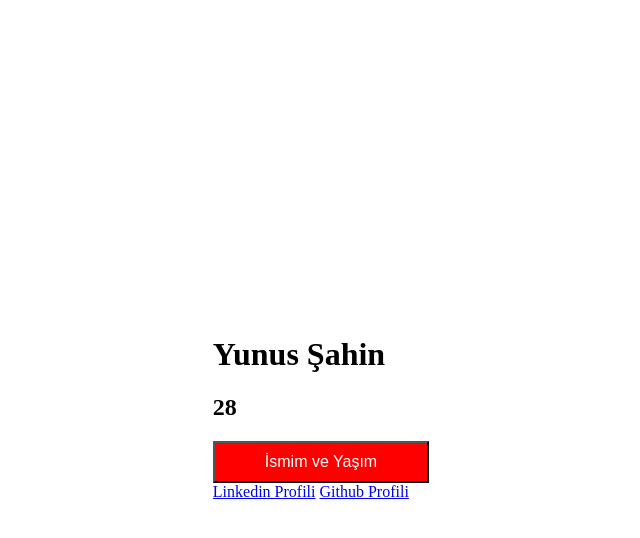
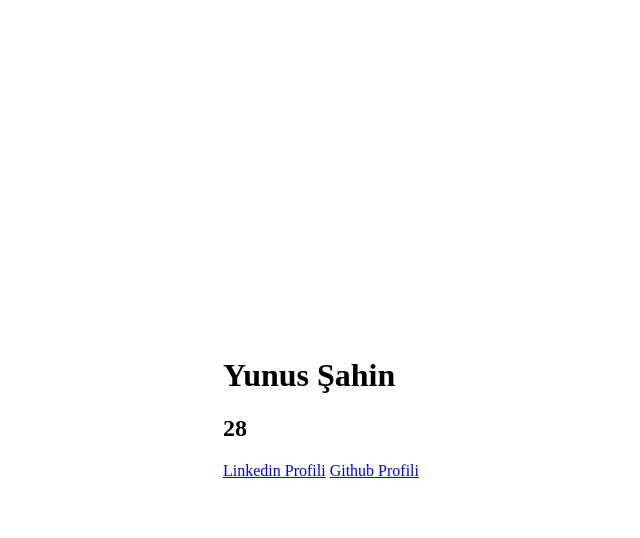
Before and after one commit to 94-Istanbul-Front-End-Bootcamp/odev-1-yunusssahin, a plain HTML site: page index.html in a window 1280 px wide. Both pictures are taken after a click on the button "İsim ve Yaşımı Getir". Shown: the whole page, without its empty margins (319-959 px from the left). Drawn offline with Linux system fonts and the light colour scheme.

Commit message:
button görüntüsü kaldırıldı son hali

```diff
--- a/index.html
+++ b/index.html
@@ -6,16 +6,7 @@
         <meta name="viewport" content="width=device-width, initial-scale=1.0">
         <title>Odev Hafta 1 - Yunus Şahin</title>
         <style>
-           /* .button {
-                 background-color: #4CAF50; /* Green */
-                /* border: none;
-                 color: white;
-                 padding: 15px 32px;
-                 text-align: center;
-                 text-decoration: none;
-                 display: inline-block;
-                 font-size: 16px;
-            }*/
+
             body {
                 display: flex;
                 justify-content: center;
@@ -25,10 +16,10 @@
         </style>
     </head>
     <body>
-        <div>
+        <div class="parent">
             <h1 id="nameSurname"></h1>
             <h2 id="age"></h2>
-            <button href="#" class="button" id="fullName">İsim ve Yaşımı Getir</button>
+            <button  class="button" id="fullName">İsim ve Yaşımı Getir</button>
             <div>
                 <a  id="linkedinUrl" target="_blank">Linkedin Profili</a>
                 <a  id="githubUrl" target="_blank">Github Profili</a>
--- a/index.js
+++ b/index.js
@@ -10,8 +10,9 @@ document.getElementById("fullName").style.fontSize = "16px";
 btnfullName.onclick=function(){
     document.getElementById("nameSurname").innerHTML =fName + " " + lName;
     document.getElementById("age").innerHTML =age;
-    document.getElementById("fullName").style.backgroundColor = "red";
-    document.getElementById("fullName").innerHTML = "İsmim ve Yaşım";
+    var parent = document.querySelector(".parent");
+    var button = document.querySelector(".button");
+    parent.removeChild(button);
 }
 document.getElementById("linkedinUrl").setAttribute("href","https://www.linkedin.com/in/yunusssahin/");
 document.getElementById("githubUrl").setAttribute("href" , "https://github.com/yunusssahin");
```
